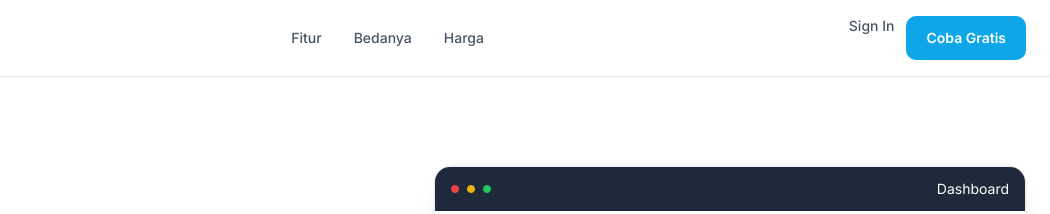
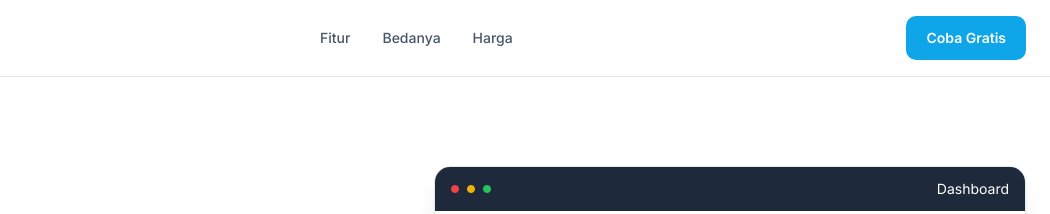
Before and after one commit to rizkidarmawan21/arstech-lp, a website: page index.html in a window 1280 px wide. Shown: the top 214 px of the page, 230-1280 px from the left. Drawn offline with nearby package versions, Linux system fonts and the light colour scheme.

Commit message:
fix: make logo background transparent, remove sign-in button

```diff
--- a/index.html
+++ b/index.html
@@ -36,7 +36,6 @@
         <a href="#harga" class="hover:text-slate-900">Harga</a>
       </div>
       <div class="flex gap-3">
-        <a href="#" class="text-sm font-medium text-slate-600 hover:text-slate-900">Sign In</a>
         <a href="#" class="btn-primary text-sm">Coba Gratis</a>
       </div>
     </div>
```
Also changed, not shown: logo.png.
